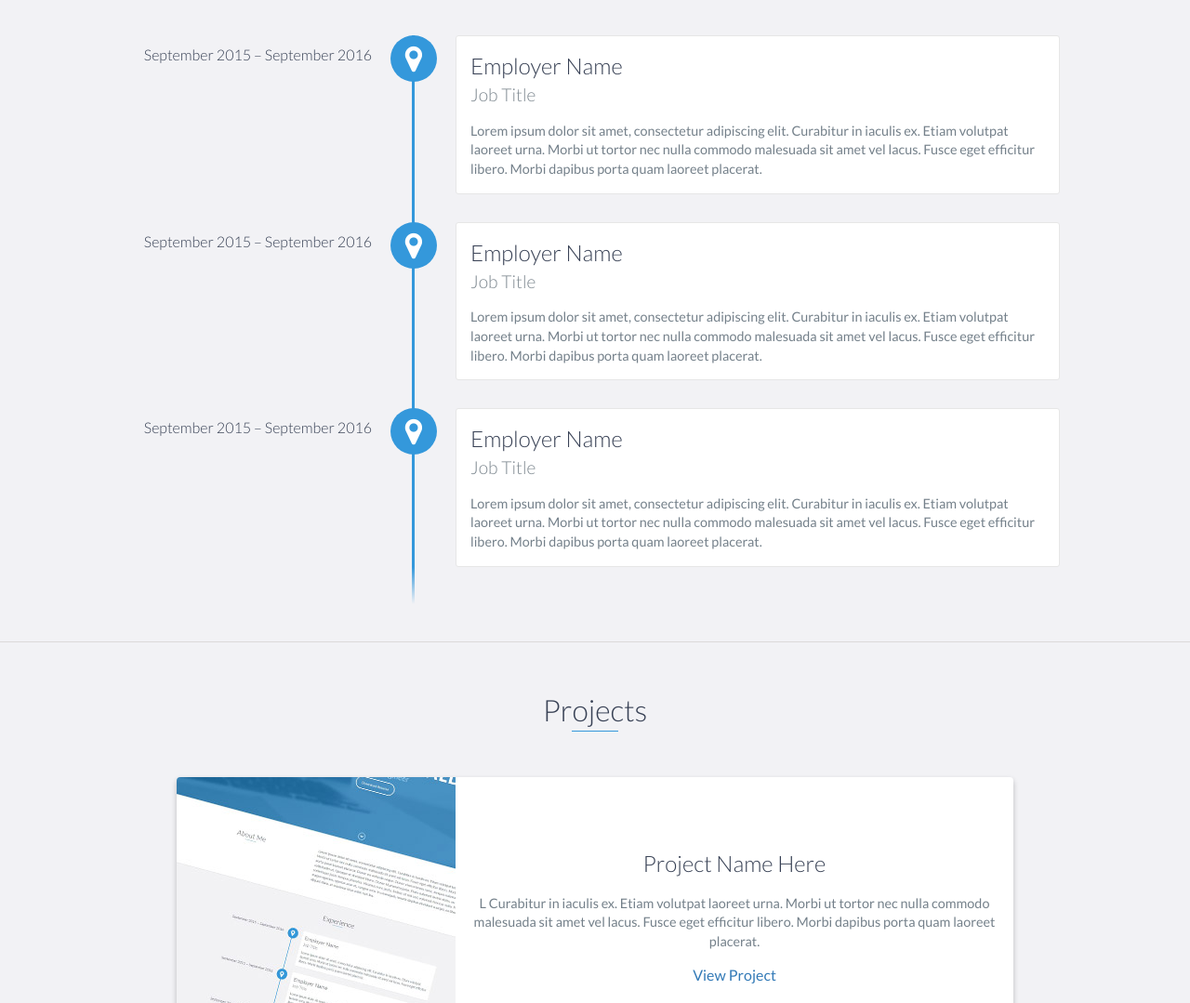
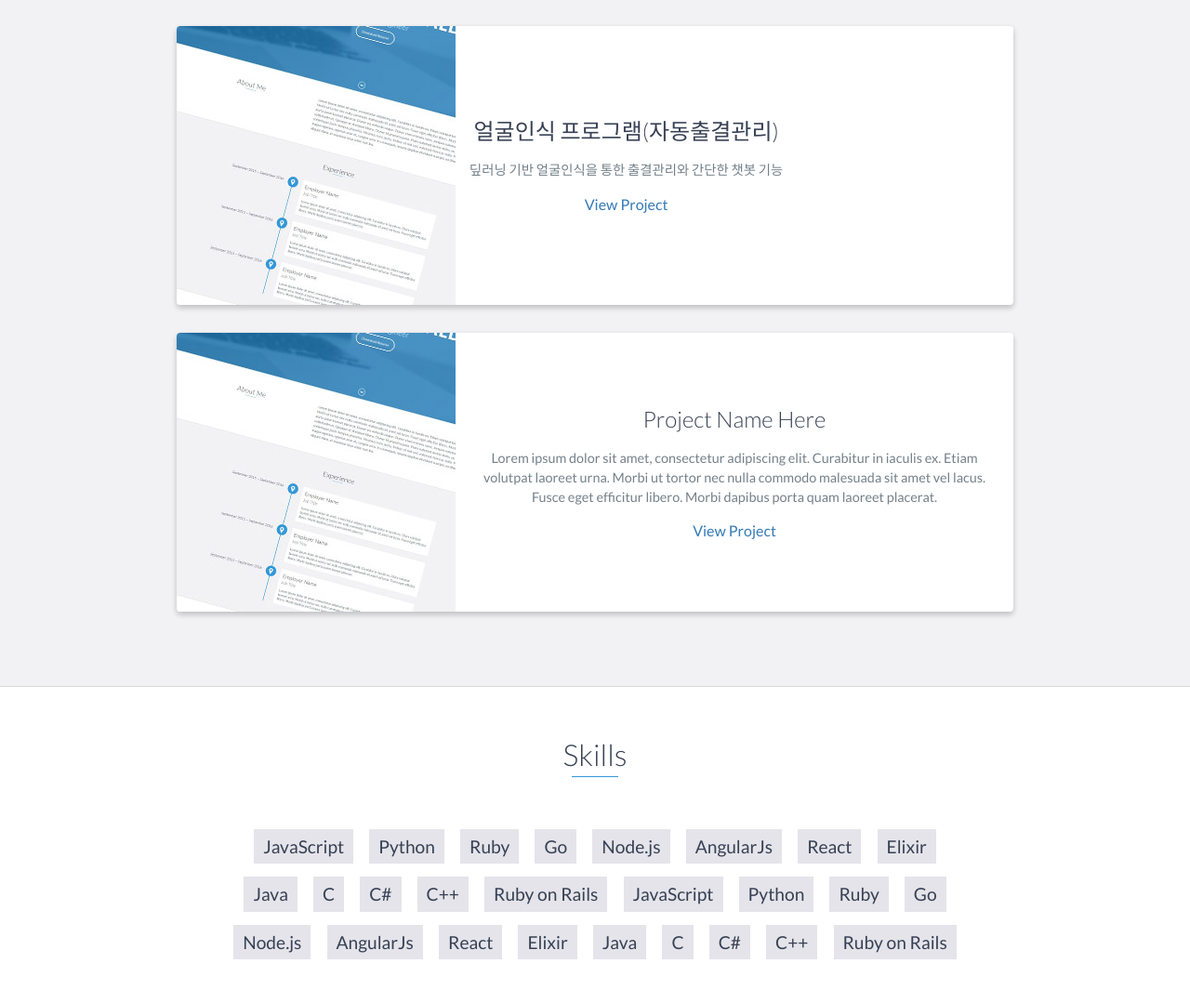
Before and after one commit to jinsu916/jinsu916.github.io, a website: page index.html in a window 1280 px wide. Shown: the part 1540-2619 px from the top of the page at 93% size. Drawn offline with nearby package versions, Linux system fonts and the light colour scheme.

Commit message:
Update index.html

```diff
--- a/index.html
+++ b/index.html
@@ -111,7 +111,7 @@
         <!-- End .education-block -->
     </div>
     <!-- End #experience -->
-
+    <!--
     <div id="experience" class="background-alt">
         <h2 class="heading">Experience</h2>
         <div id="experience-timeline">
@@ -140,6 +140,7 @@
             </div>
         </div>
     </div>
+    -->
     <!-- End #education -->
 
     <div id="projects" class="background-alt">
@@ -152,9 +153,9 @@
                     </div>
                     <!-- End .project-image -->
                     <div class="project-info">
-                        <h3>Project Name Here</h3>
+                        <h3>얼굴인식 프로그램(자동출결관리)</h3>
                         <p>
-                            L Curabitur in iaculis ex. Etiam volutpat laoreet urna. Morbi ut tortor nec nulla commodo malesuada sit amet vel lacus. Fusce eget efficitur libero. Morbi dapibus porta quam laoreet placerat.
+                            딮러닝 기반 얼굴인식을 통한 출결관리와 간단한 챗봇 기능
                         </p>
                         <a href="#">View Project</a>
                     </div>
@@ -180,6 +181,7 @@
             </div>
         </div>
     </div>
+    <!-- End #projects -->
     <!-- End #projects -->
 
     <div id="skills">
```
